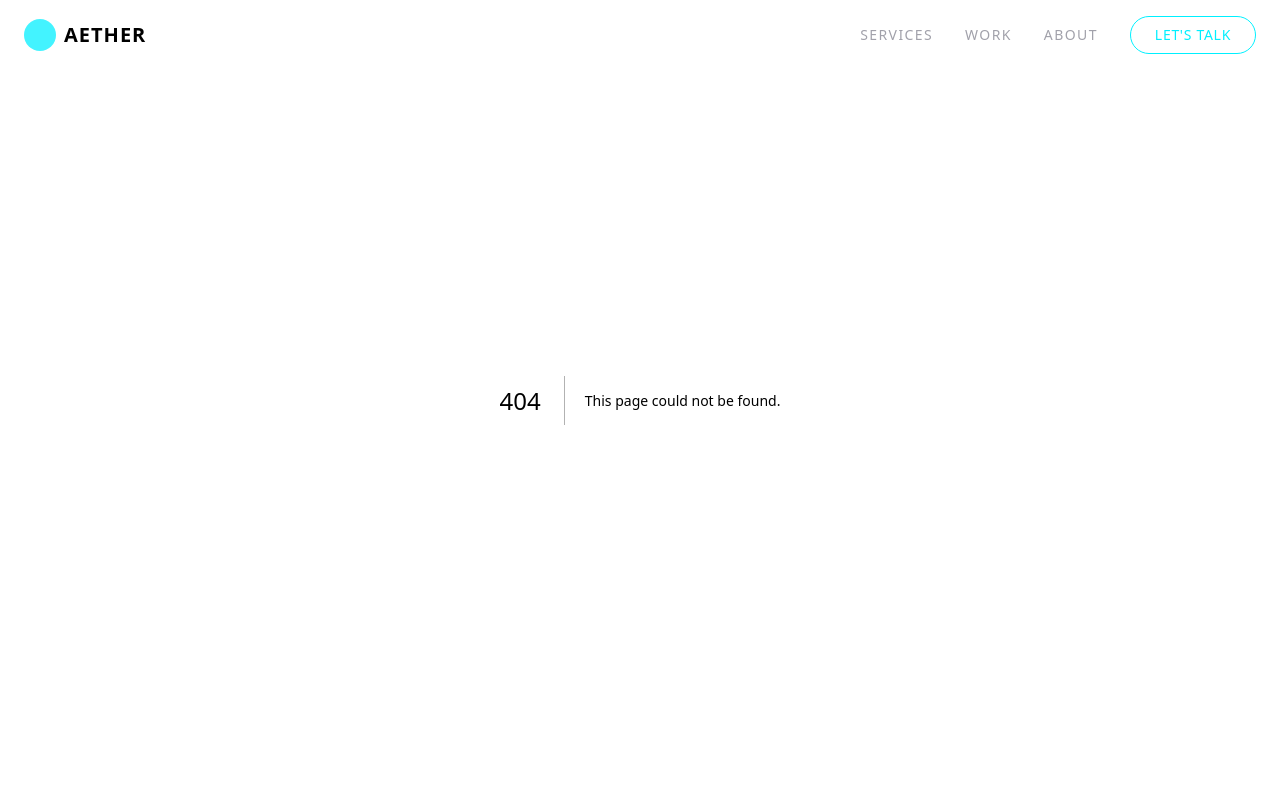
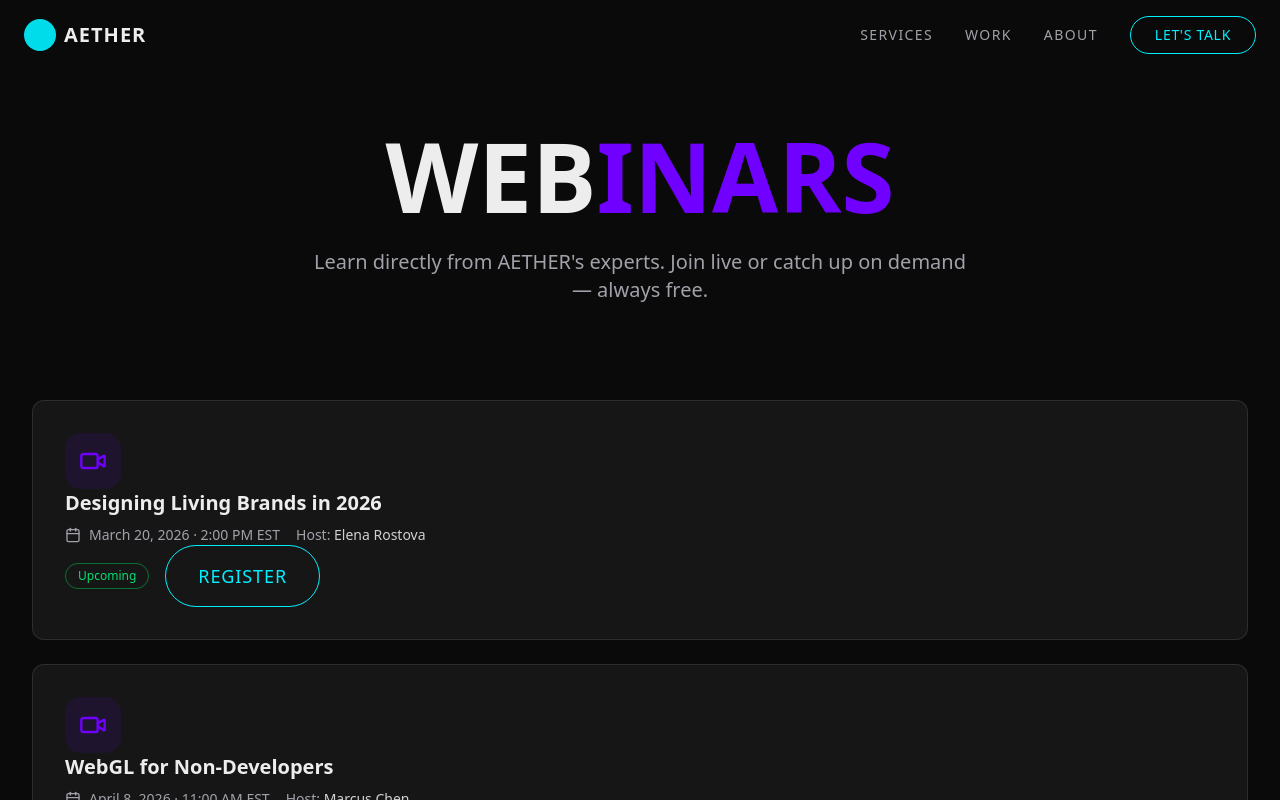
Before and after one commit to hanjiwon1108/aether, a Next.js app: page /resources/webinars in a window 1280 px wide. Before the commit this address had no page. Shown: the top 800 px of the page. Built offline with nearby package versions, Linux system fonts and the light colour scheme.

Commit message:
feat: WebinarsPage 구현

```diff
--- /dev/null
+++ b/src/app/resources/webinars/page.tsx
@@ -0,0 +1,43 @@
+"use client";
+import { motion } from "framer-motion";
+import Card from "@/shared/ui/Card";
+import Button from "@/shared/ui/Button";
+import { Video, Calendar } from "lucide-react";
+
+const webinars = [
+  { title: "Designing Living Brands in 2026", date: "March 20, 2026", time: "2:00 PM EST", status: "Upcoming", host: "Elena Rostova" },
+  { title: "WebGL for Non-Developers", date: "April 8, 2026", time: "11:00 AM EST", status: "Upcoming", host: "Marcus Chen" },
+  { title: "AI-Assisted Brand Strategy", date: "Feb 14, 2026", time: "3:00 PM EST", status: "On Demand", host: "Sarah Jenkins" },
+  { title: "Next.js for Agencies: Best Practices", date: "Jan 22, 2026", time: "1:00 PM EST", status: "On Demand", host: "David Alaba" },
+];
+
+export default function WebinarsPage() {
+  return (
+    <main className="pt-32 pb-24 px-4 md:px-8 max-w-7xl mx-auto">
+      <motion.div initial={{ opacity: 0, y: 20 }} animate={{ opacity: 1, y: 0 }} transition={{ duration: 0.8 }} className="text-center mb-24">
+        <h1 className="text-6xl md:text-8xl font-bold font-display mb-6">WEB<span className="text-secondary">INARS</span></h1>
+        <p className="text-xl text-muted-foreground max-w-2xl mx-auto">Learn directly from AETHER&apos;s experts. Join live or catch up on demand — always free.</p>
+      </motion.div>
+      <div className="space-y-6">
+        {webinars.map((w, i) => (
+          <motion.div key={w.title} initial={{ opacity: 0, x: -20 }} whileInView={{ opacity: 1, x: 0 }} viewport={{ once: true }} transition={{ delay: i * 0.1 }}>
+            <Card className="p-6 md:p-8 flex flex-col md:flex-row items-start md:items-center gap-6 hover:bg-white/5 transition-colors">
+              <div className="w-14 h-14 rounded-2xl bg-secondary/10 flex items-center justify-center shrink-0"><Video className="w-7 h-7 text-secondary" /></div>
+              <div className="flex-grow">
+                <h3 className="text-xl font-bold mb-2">{w.title}</h3>
+                <div className="flex flex-wrap gap-4 text-sm text-muted-foreground">
+                  <span className="flex items-center gap-2"><Calendar className="w-4 h-4" />{w.date} · {w.time}</span>
+                  <span>Host: <span className="text-white/80">{w.host}</span></span>
+                </div>
+              </div>
+              <div className="flex items-center gap-4 shrink-0">
+                <span className={`text-xs px-3 py-1 rounded-full border ${w.status === "Upcoming" ? "border-green-500/50 text-green-400" : "border-secondary/50 text-secondary"}`}>{w.status}</span>
+                <Button variant="outline">{w.status === "Upcoming" ? "Register" : "Watch Now"}</Button>
+              </div>
+            </Card>
+          </motion.div>
+        ))}
+      </div>
+    </main>
+  );
+}
```
